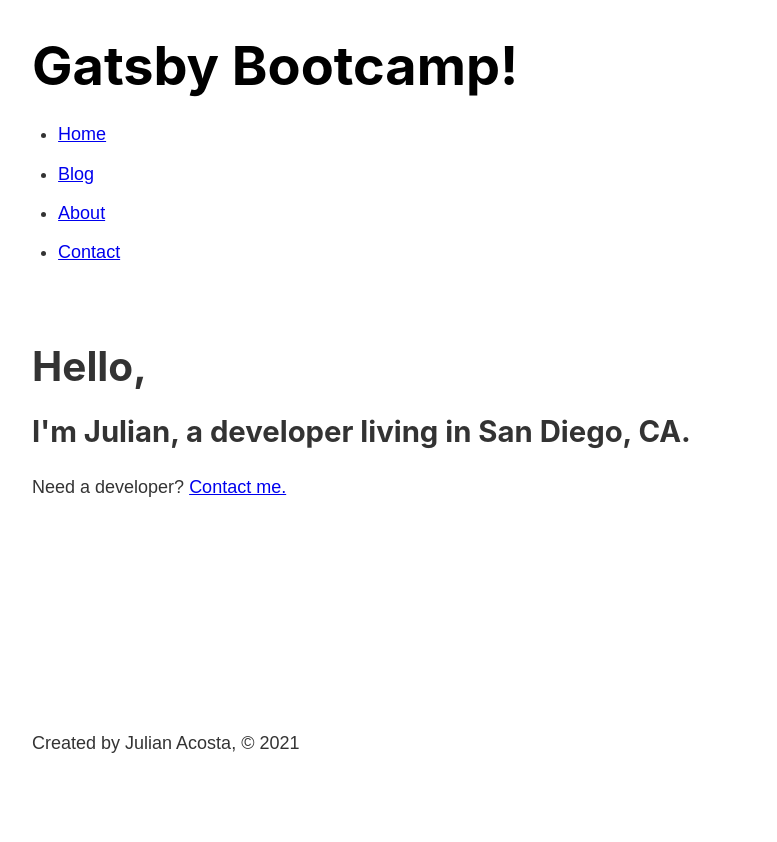
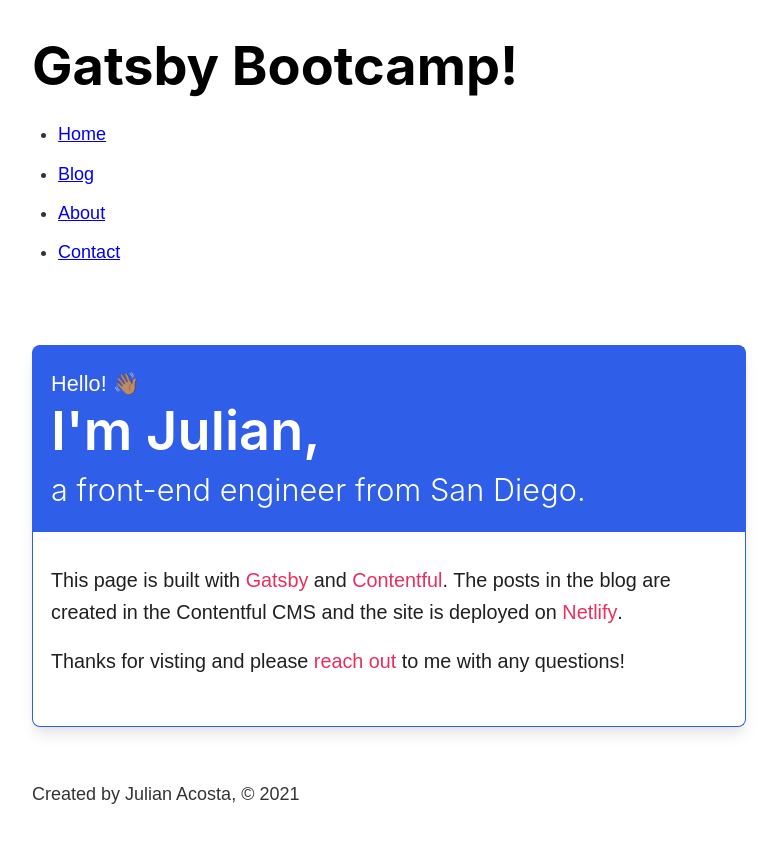
Before and after one commit to julacosta9/gatsby-bootcamp, a Gatsby site: page / in a window 1280 px wide. Shown: the whole page, without its empty margins (251-1028 px from the left). Before the commit the page ends 800 px from the top, so only its background shows below. Built offline with nearby package versions, Linux system fonts and the light colour scheme; Gatsby itself is replaced by a stand-in of ours.

Commit message:
Add custom styling to the home page, blog page, and blog template

```diff
--- a/src/pages/index.js
+++ b/src/pages/index.js
@@ -3,16 +3,46 @@
 
 import Layout from "../components/layout"
 import Head from "../components/head"
+import * as homeStyles from "./index.module.scss"
 
 const Home = () => {
   return (
     <Layout>
       <Head title="Home" />
-      <h1>Hello,</h1>
-      <h2>I'm Julian, a developer living in San Diego, CA.</h2>
-      <p>
-        Need a developer? <Link to="/contact">Contact me.</Link>
-      </p>
+      <div className={homeStyles.welcome}>
+        <div className={homeStyles.hero}>
+          <p>
+            Hello! <span className={homeStyles.hand}>👋🏽</span>
+          </p>
+          <h1>I'm Julian,</h1>
+          <h2>a front-end engineer from San Diego.</h2>
+        </div>
+        <div className={homeStyles.info}>
+          <p>
+            This page is built with{" "}
+            <Link to="https://www.gatsbyjs.com/" target="_blank">
+              Gatsby
+            </Link>{" "}
+            and{" "}
+            <Link to="https://www.contentful.com/" target="_blank">
+              Contentful
+            </Link>
+            . The posts in the blog are created in the Contentful CMS and the
+            site is deployed on{" "}
+            <Link to="https://www.netlify.com/" target="_blank">
+              Netlify
+            </Link>
+            .
+          </p>
+          <p>
+            Thanks for visting and please{" "}
+            <Link to="https://www.julianacosta.dev/" target="_blank">
+              reach out
+            </Link>{" "}
+            to me with any questions!
+          </p>
+        </div>
+      </div>
     </Layout>
   )
 }
--- /dev/null
+++ b/src/pages/index.module.scss
@@ -0,0 +1,82 @@
+$blue: #2f5ee9;
+$red: #e92f5e;
+$red-darker: #b32549;
+$black-text: #202020;
+
+.welcome {
+  color: #fff;
+  display: block;
+  border-radius: 8px;
+  box-shadow: 0 10px 15px -3px rgba(0, 0, 0, 0.1),
+    0 4px 6px -2px rgba(138, 112, 112, 0.05);
+  transition: ease-in all 100ms;
+
+  .hero {
+    border-top: 1px solid $blue;
+    border-left: 1px solid $blue;
+    border-right: 1px solid $blue;
+    background: $blue;
+    color: #fff;
+    padding: 1.4rem 1rem;
+    border-radius: 8px 8px 0 0;
+    letter-spacing: 0.005em;
+
+    h1 {
+      font-size: 3rem;
+      font-weight: 600;
+      margin-bottom: 12px;
+    }
+
+    h2 {
+      font-size: 1.7rem;
+      font-weight: 300;
+      margin-bottom: 0px;
+    }
+
+    p {
+      font-size: 1.2rem;
+      font-weight: 300;
+      margin-bottom: 4px;
+    }
+
+    .hand {
+      display: inline-block;
+      cursor: default;
+
+      &:hover {
+        transform: rotate(50deg);
+      }
+    }
+  }
+
+  .info {
+    color: $black-text;
+    padding: 1.8rem 1rem;
+    border-bottom: 1px solid $blue;
+    border-left: 1px solid $blue;
+    border-right: 1px solid $blue;
+    border-radius: 0 0 8px 8px;
+
+    p {
+      font-size: 1.1rem;
+      margin-bottom: 16px;
+      line-height: 1.8rem;
+    }
+
+    a {
+      display: inline-block;
+      color: $red;
+      text-decoration: none;
+
+      &:hover {
+        color: $red-darker;
+        transform: translateY(-2px);
+        text-decoration: underline;
+      }
+    }
+  }
+}
+
+.welcome * {
+  transition: ease-in all 100ms;
+}
--- /dev/null
+++ b/src/templates/blog.module.scss
@@ -0,0 +1,47 @@
+$blue: #2f5ee9;
+$gray: #ffffff95;
+$black: #202020;
+
+.container {
+  color: #fff;
+  display: block;
+  border-radius: 8px;
+  transition: ease-in all 100ms;
+
+  .header {
+    background: $blue;
+    color: #fff;
+    padding: 1.4rem 1rem;
+    border-radius: 8px 8px 0 0;
+    letter-spacing: 0.005em;
+
+    h1 {
+      font-size: 2rem;
+      font-weight: 600;
+      margin-bottom: 12px;
+    }
+
+    p {
+      color: $gray;
+      font-size: 1rem;
+      font-weight: 300;
+      margin-bottom: 4px;
+    }
+  }
+
+  .body {
+    color: $black;
+    padding: 1.8rem 1rem;
+    border-radius: 0 0 8px 8px;
+
+    p {
+      font-size: 1.1rem;
+      margin-bottom: 16px;
+      line-height: 1.8rem;
+    }
+  }
+}
+
+.container * {
+  transition: ease-in all 100ms;
+}
```
Also changed, not shown: src/pages/blog.module.scss (+13 -4 lines), src/templates/blog.js (+6 -1 lines).
